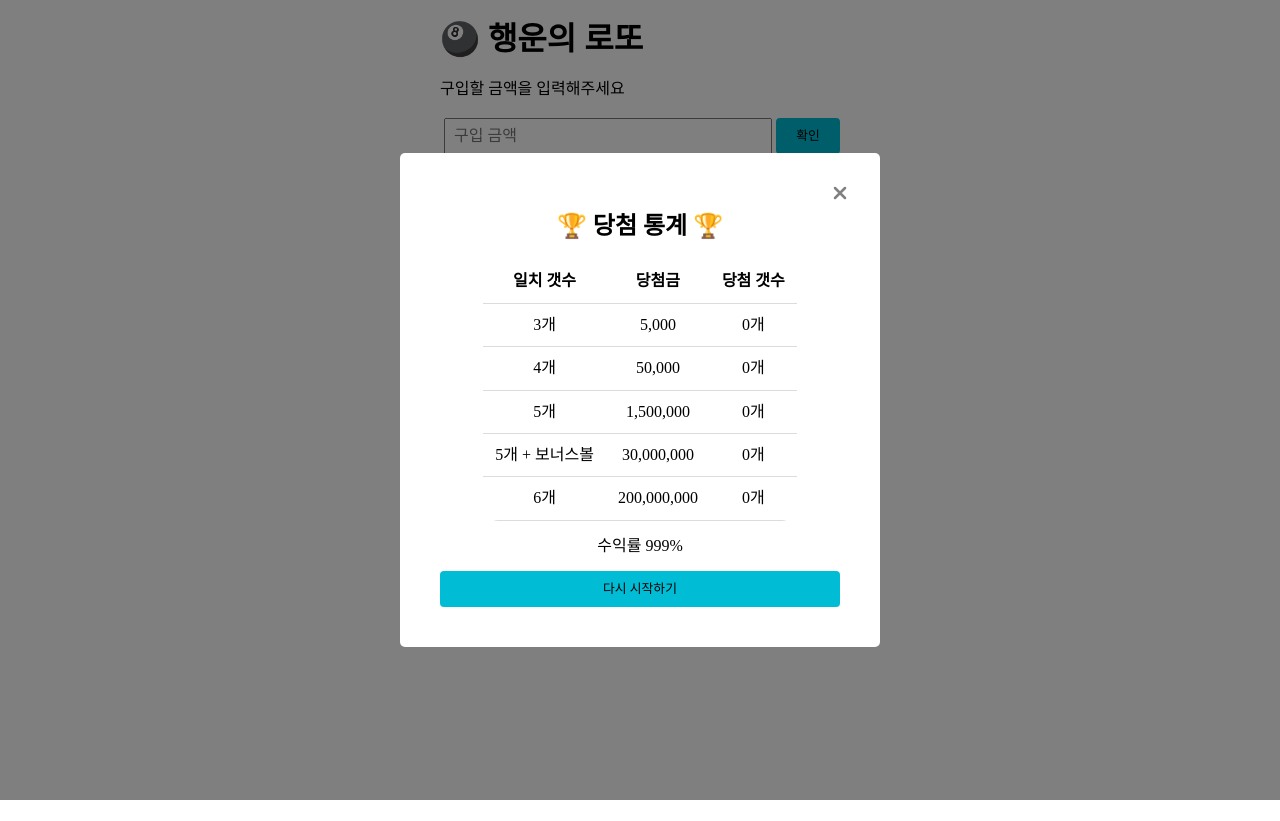
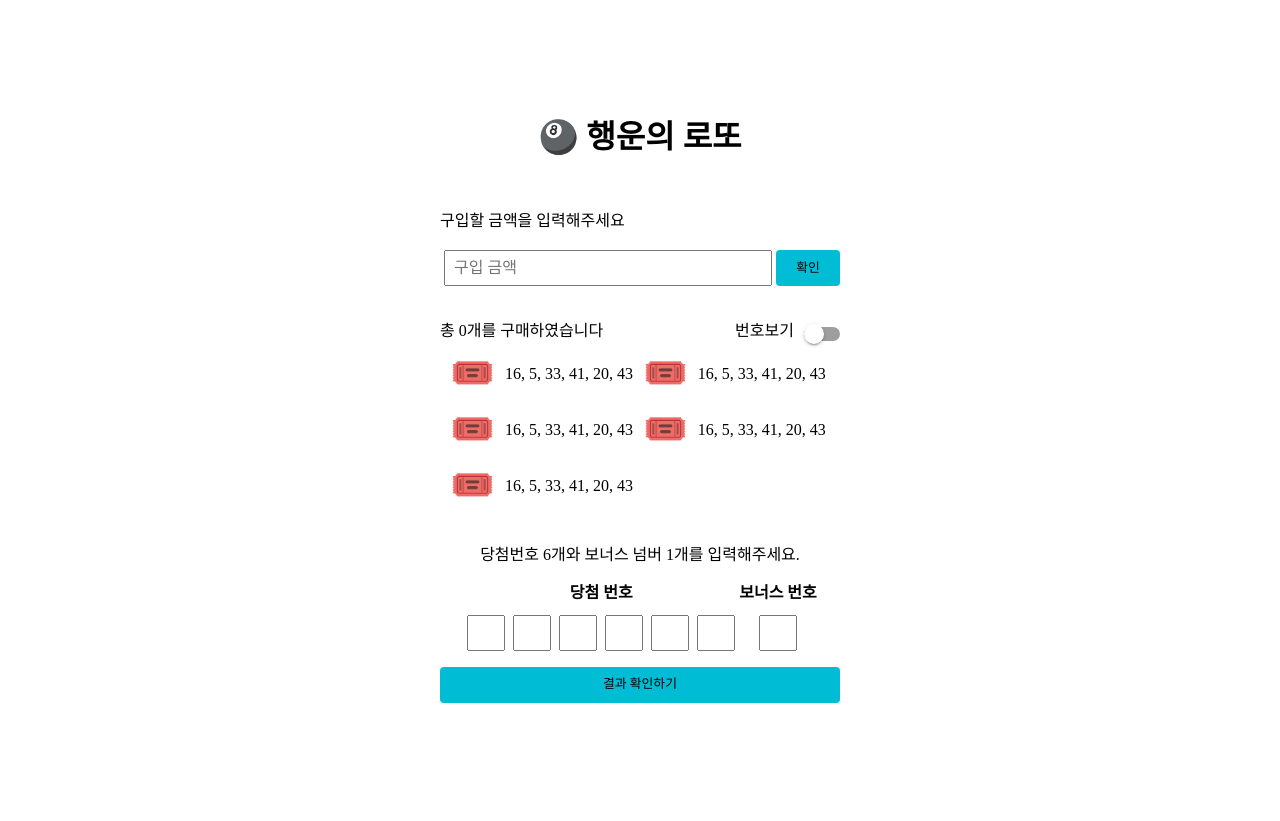
Before and after one commit to woowacourse/react-lotto, a React (Create React App) app: page / in a window 1280 px wide. After the commit the page ends 800 px from the top, so only its background shows below. Built offline with nearby package versions, Linux system fonts and the light colour scheme.

Commit message:
refactor: AppWrapper 마크업 구조 리팩토링

```diff
--- a/src/App.styles.ts
+++ b/src/App.styles.ts
@@ -1,6 +1,16 @@
 import styled from 'styled-components';
+import { Wrapper } from './common/Wrapper';
 
-export const AppWrapper = styled.div`
+export const AppWrapper = styled(Wrapper)`
+  flex-direction: column;
+  align-items: center;
+  height: 100vh;
+  min-height: 800px;
   width: 400px;
   margin: 0 auto;
+
+  .app-title {
+    text-align: center;
+    margin-bottom: 3.5rem;
+  }
 `;
--- a/src/App.tsx
+++ b/src/App.tsx
@@ -7,17 +7,13 @@ import Button from './common/Button';
 
 function App() {
   return (
-    <AppWrapper>
-      <div className="d-flex justify-center mt-5">
-        <div className="w-100">
-          <h1 className="text-center">🎱 행운의 로또</h1>
-          <PaymentForm />
-          <TicketList />
-          <WinningNumberInput />
-          <Button fullWidth>결과 확인하기</Button>
-        </div>
-      </div>
-      <ResultModal open />
+    <AppWrapper display="flex">
+      <h1 className="app-title">🎱 행운의 로또</h1>
+      <PaymentForm />
+      <TicketList />
+      <WinningNumberInput />
+      <Button fullWidth>결과 확인하기</Button>
+      <ResultModal />
     </AppWrapper>
   );
 }
--- a/src/components/PaymentForm/PaymentForm.styles.tsx
+++ b/src/components/PaymentForm/PaymentForm.styles.tsx
@@ -1,6 +1,8 @@
 import styled from 'styled-components';
 
-export const PaymentFormWrapper = styled.form``;
+export const PaymentFormWrapper = styled.form`
+  width: 100%;
+`;
 
 export const PaymentFormLabel = styled.label`
   display: inline-block;
--- a/src/components/TicketList/TicketList.styles.tsx
+++ b/src/components/TicketList/TicketList.styles.tsx
@@ -4,7 +4,7 @@ import { Wrapper } from '../../common/Wrapper';
 export const TicketListWrapper = styled(Wrapper)`
   margin-top: 2.25rem;
   min-width: 400px;
-  margin-bottom: 1.5rem;
+  margin-bottom: 3.5rem;
 `;
 
 export const TicketListHeader = styled.div`
```
